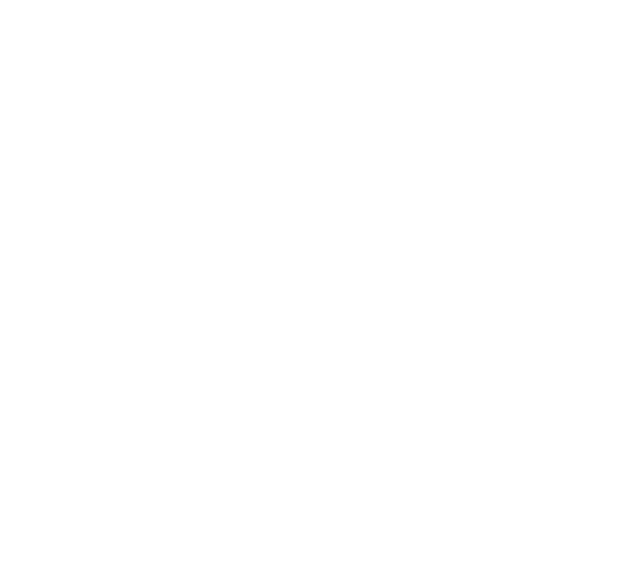
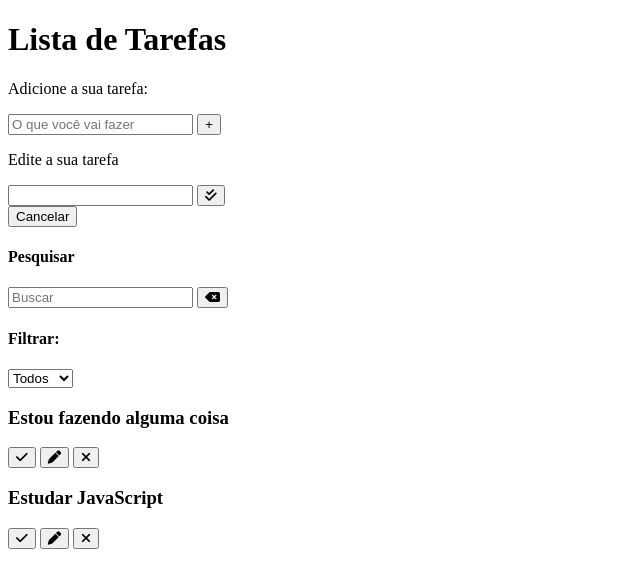
Before and after one commit to guisinesio/todo-list, a plain HTML site: page index.html in a window 1280 px wide. Shown: the whole page, without its empty margins (0-640 px from the left). Drawn offline with Linux system fonts and the light colour scheme.

Commit message:
Finalize estrutura HTML, partindo para CSS

```diff
--- a/index.html
+++ b/index.html
@@ -12,6 +12,76 @@
     <title>Lista de Tarefas</title>
 </head>
 <body>
-
+    <div class="todo-container">
+        <header>
+            <h1>Lista de Tarefas</h1>
+        </header>
+        <form id="todo-form">
+            <p>Adicione a sua tarefa:</p>
+            <div class="form-control">
+                <input type="text" id="todo-input" placeholder="O que você vai fazer">
+                <button type="submit">
+                    <i class="fa-thin fa-plus"></i>
+                </button>
+            </div>
+        </form>
+        <form id="edit-form">
+            <p>Edite a sua tarefa</p>
+            <div class="form-control">
+                <input type="text" id="edit-input">
+                <button type="submit">
+                    <i class="fa-solid fa-check-double"></i>
+                </button>
+            </div>
+            <button id="cancel-edit-btn">Cancelar</button>
+        </form>
+        <div id="toolbar">
+            <div id="search">
+                <h4>Pesquisar</h4>
+                <form>
+                    <input type="text"  id="search-input" placeholder="Buscar">
+                    <button id="erase-button">
+                        <i class="fa-solid fa-delete-left"></i>
+                    </button>
+                </form>
+            </div>
+            <div id="filter">
+                <h4>Filtrar:</h4>
+                <select id="filter-select">
+                    <option value="all">Todos</option>
+                    <option value="done">Feitos</option>
+                    <option value="todo">A fazer</option>
+                </select>
+            </div>
+        </div>
+        <div id="todo-list">
+            <div class="todo">
+                <h3>Estou fazendo alguma coisa</h3>
+                <button class="finish-todo">
+                    <i class="fa-solid fa-check"></i>
+                </button>
+                <button class="edit-todo">
+                    <i class="fa-solid fa-pen"></i>
+                </button>
+                <button class="remove-todo">
+                    <i class="fa-solid fa-xmark"></i>
+                </button>
+            </div>
+        </div>
+        <div id="todo-list">
+            <div class="todo">
+                <h3>Estudar JavaScript</h3>
+                <button class="finish-todo">
+                    <i class="fa-solid fa-check"></i>
+                </button>
+                <button class="edit-todo">
+                    <i class="fa-solid fa-pen"></i>
+                </button>
+                <button class="remove-todo">
+                    <i class="fa-solid fa-xmark"></i>
+                </button>
+            </div>
+        </div>
+    </div>
 </body>
 </html>
```
